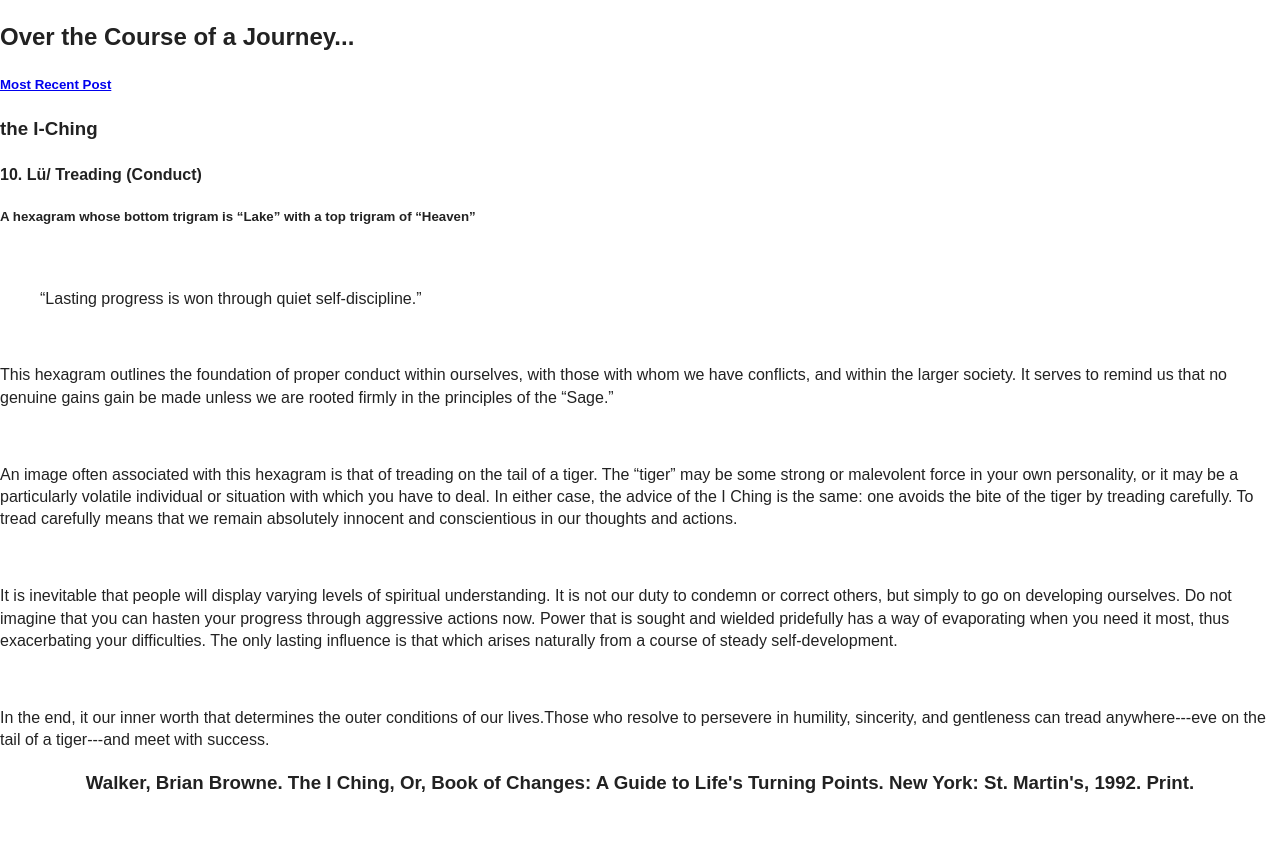
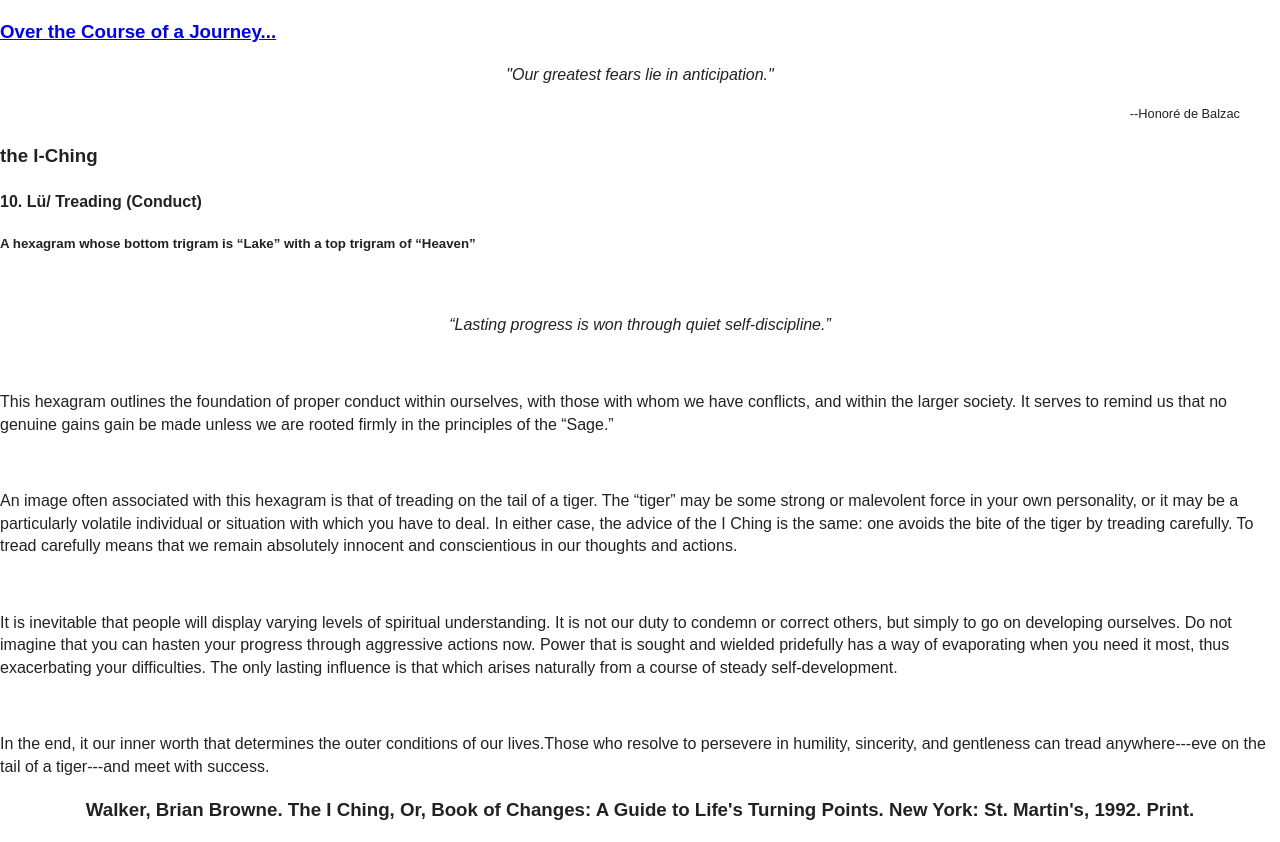
Before and after one commit to GarrettGraham/GarrettGraham.github.io, a plain HTML site: page index.html in a window 1280 px wide. Before the commit the page ends 815 px from the top, so only its background shows below. Drawn offline with nearby package versions, Linux system fonts and the light colour scheme; grey boxes are pictures that could not be loaded.

Commit message:
working on the blog.  changed the permalink to wrap around the h3 tags and the post heading is the link itself.  added the rel bookmark within the anchor and need to figure out why the live preview is rendering txt that i deleted from my html

```diff
--- a/css/main.css
+++ b/css/main.css
@@ -103,6 +103,14 @@ textarea {
     height:31.500em;
 }
 
+blockquote {
+    text-align: center;
+}
+
+span {
+    text-align:right;
+
+}
 
 footer {
     text-align: center;
--- a/index.html
+++ b/index.html
@@ -29,8 +29,13 @@
     <div class="main-container">
 
         <article>
-            <h2>Over the Course of a Journey...</h2>
-                <h5><a rel="bookmark" type="permalink" href="GarrettGraham.github.io/#OvertheCourseofaJourney">Most Recent Post</a></h5>
+        <a href="https://GarrettGraham.github.io#post2">
+            <h3 id="post2">Over the Course of a Journey...</h3>
+            </a>
+        <blockquote cite="https://en.wikipedia.org/wiki/Honor%C3%A9_de_Balzac">
+            <p><em>"Our greatest fears lie in anticipation."</em></p>
+            <span><p><small> --Honoré de Balzac</small></p></span>
+            </blockquote>
 
 
 
@@ -43,7 +48,7 @@
                     <br>
 
         <blockquote cite="#">
-            <p>“Lasting progress is won through quiet self-discipline.”</p>
+            <p><em>“Lasting progress is won through quiet self-discipline.”</em></p>
         </blockquote>
 
                     <br>
```
